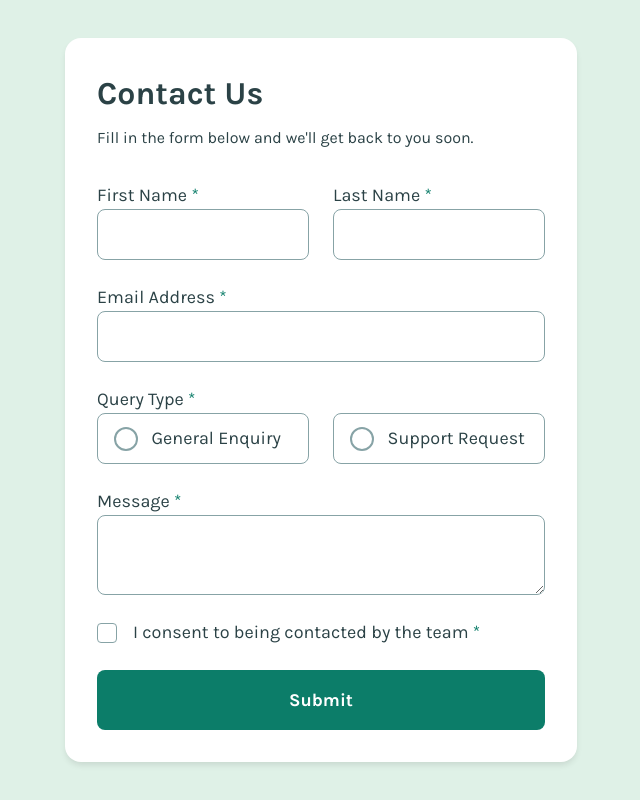
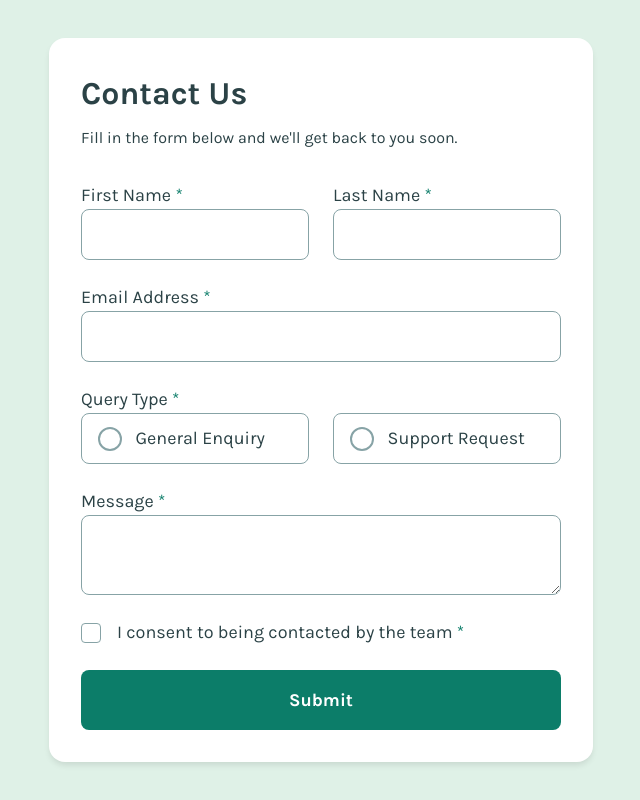
Before and after one commit to mayor-creator/contact_form_app, a React (Vite) app: page / in a window 1280 px wide. Shown: the whole page, without its empty margins (319-959 px from the left). Built offline with nearby package versions, Linux system fonts and the light colour scheme.

Commit message:
style: update Card component styles for improved responsiveness and animation effects

```diff
--- a/src/components/Card.module.css
+++ b/src/components/Card.module.css
@@ -1,10 +1,16 @@
 .card {
-  width: min(100% - 2rem, 50rem);
-  margin-inline: auto;
   padding: 2rem;
   background-color: var(--color-white);
   border-radius: 1rem;
-  box-shadow: 0 4px 6px -1px rgb(0 0 0 / 0.1);
+  box-shadow: 0 0.25rem 0.375rem -0.063rem rgb(0 0 0 / 0.1);
+}
+
+@media screen and (max-width: 30rem) {
+  .card {
+    width: min(100% - 2rem, 50rem);
+    margin-inline: auto;
+    padding: 2rem;
+  }
 }
 
 .card_content {
@@ -34,7 +40,7 @@
 @keyframes fadeIn {
   from {
     opacity: 0;
-    transform: translateY(10px);
+    transform: translateY(0.625rem);
   }
   to {
     opacity: 1;
```
